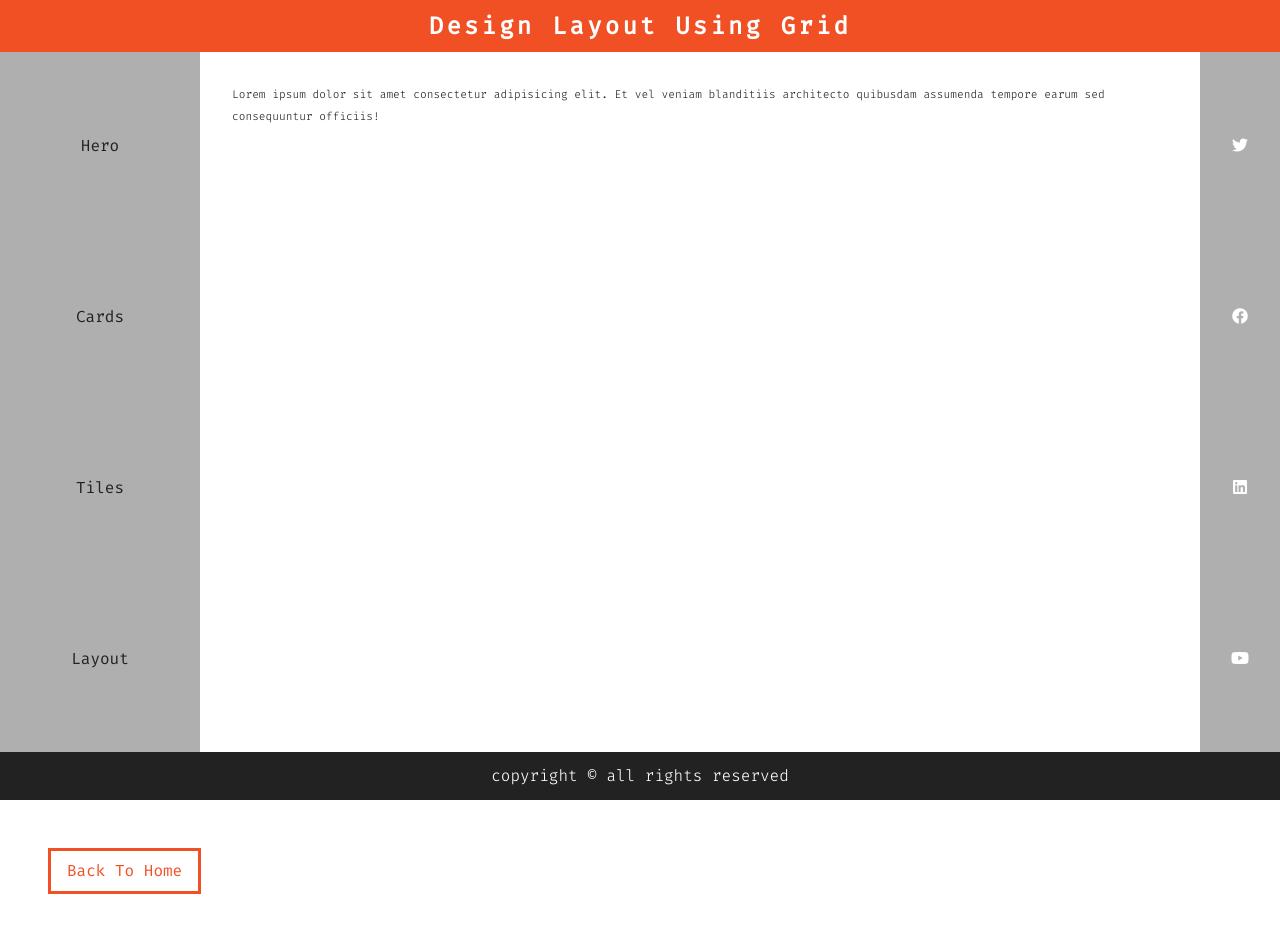
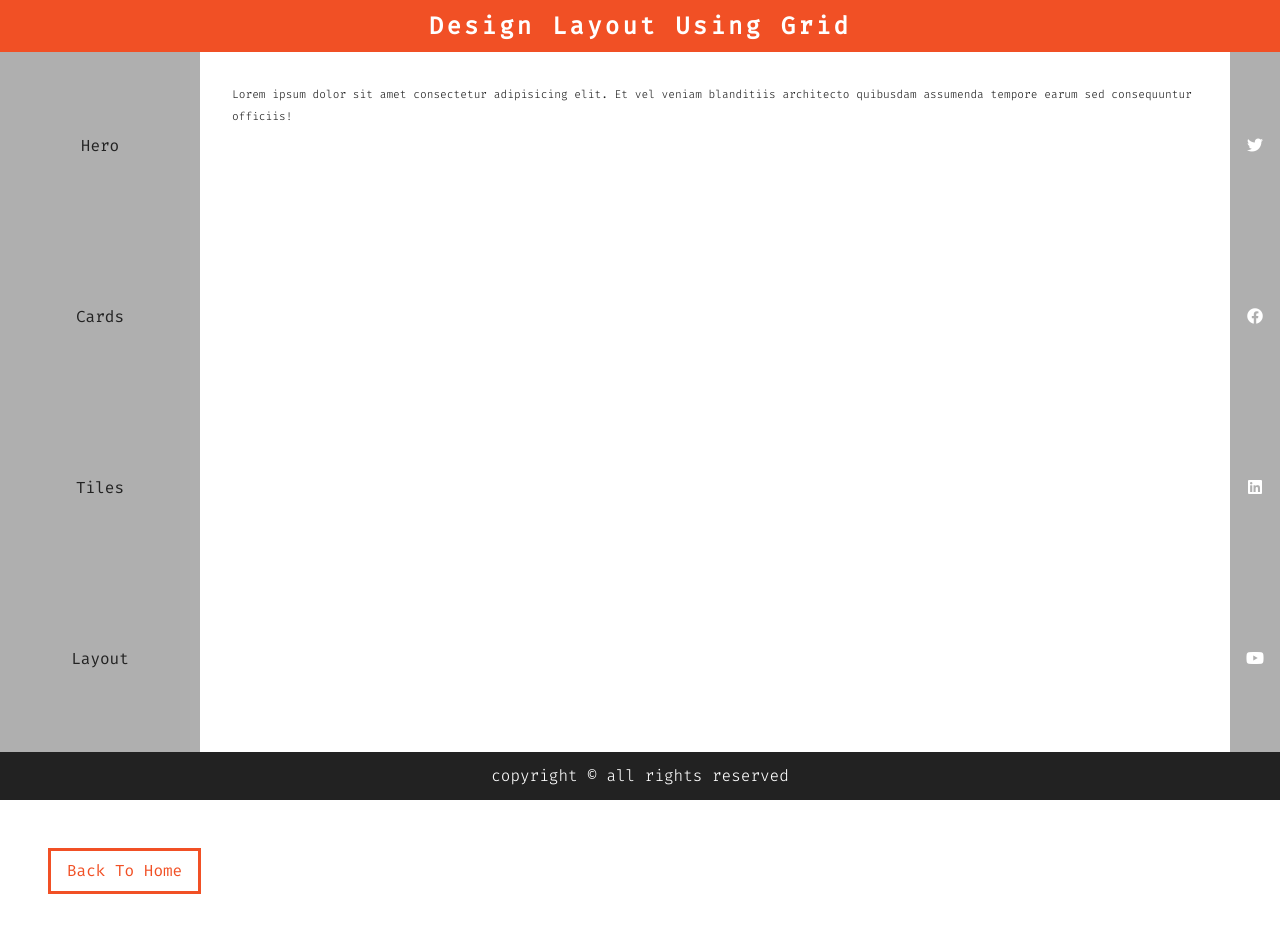
Before and after one commit to prashantsingh94/grid-projects, a plain HTML site: page layout.html in a window 1280 px wide. Drawn offline with Linux system fonts and the light colour scheme.

Commit message:
Layout styles changesgit add .

```diff
--- a/styles.css
+++ b/styles.css
@@ -399,7 +399,7 @@ Layout CSS
 
 @media (min-width: 992px) {
   .main{
-    grid-template-columns: [start] 200px [col-1-end] 1fr [col-2-end] 80px [end];
+    grid-template-columns: [start] 200px [col-1-end] 1fr [col-2-end] 50px [end];
     grid-template-rows: [start] auto [row-1-end] 1fr [row-2-end] auto [end];
   }
 
```
